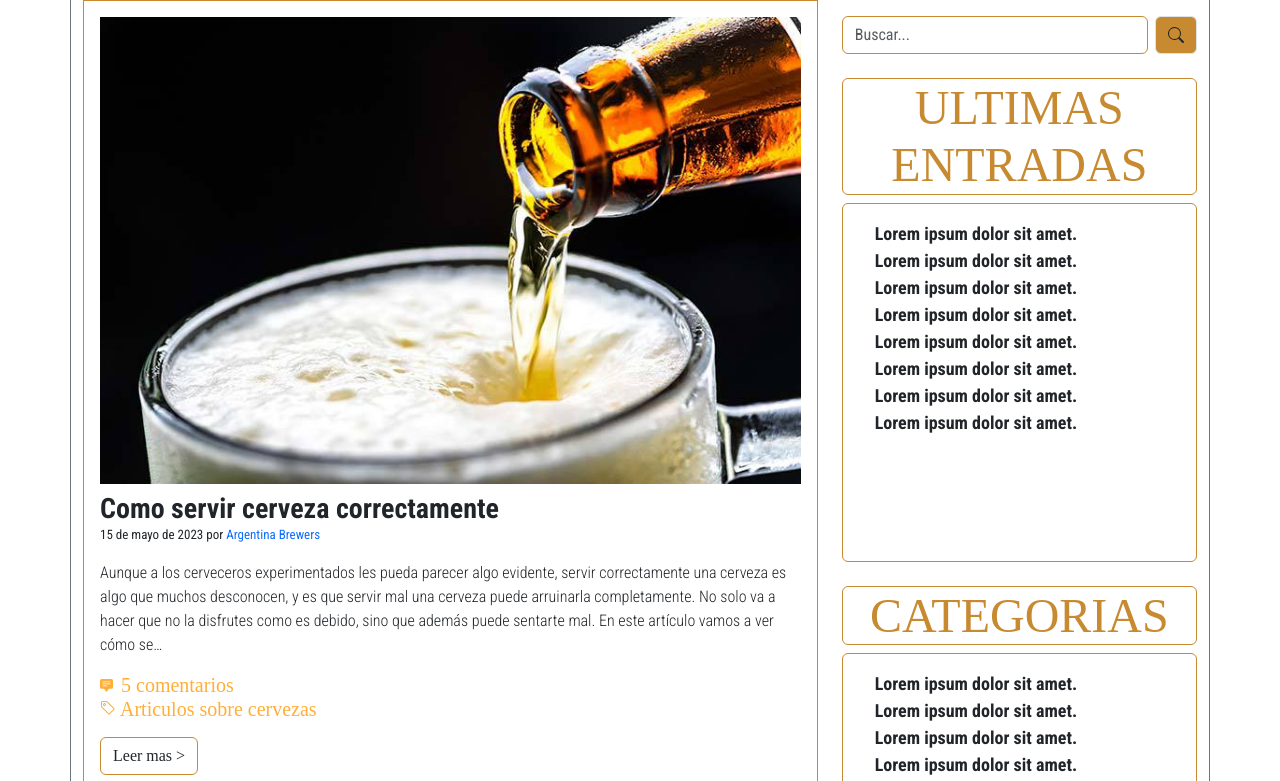
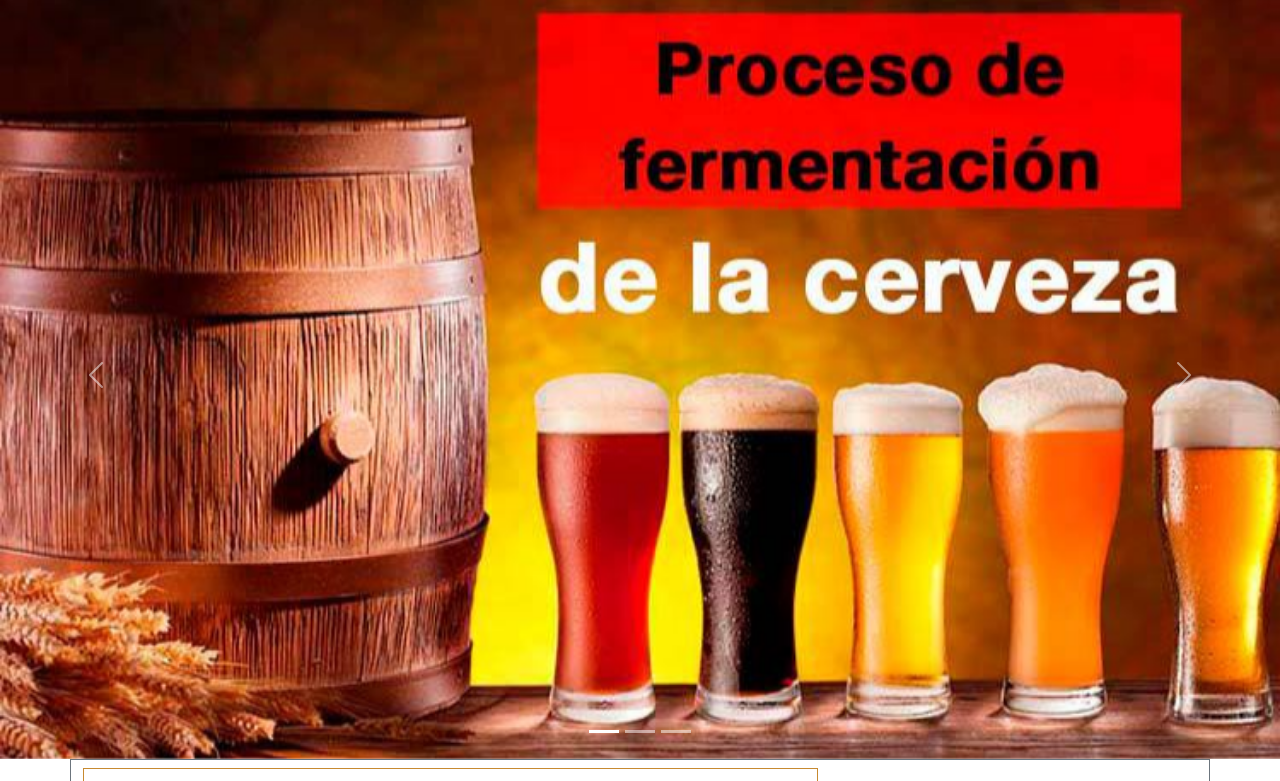
Before and after one commit to SofiDelgado/Brewing, a plain HTML site: page index.html in a window 1280 px wide. Shown: the part 93-874 px from the top of the page. Drawn offline with nearby package versions, Linux system fonts and the light colour scheme; a web font is replaced by a local one.

Commit message:
Se sube slider realizado por pablo

```diff
--- a/index.html
+++ b/index.html
@@ -10,6 +10,8 @@
     <link rel="stylesheet" href="/css/bootstrap.min.css" />
     <link rel="stylesheet" href="/css/style.css" />
     <link rel="shortcut icon" href="/img/brewing-Logo.png" type="image/png">
+<!-- iconos de fontawesome-->
+<script src="https://kit.fontawesome.com/983fa9e31f.js" crossorigin="anonymous"></script>
 
     <title>Brewing</title>
   </head>
@@ -69,6 +71,32 @@
     </header>
     <main>
       <!-- slider -->
+      <div id="carouselExampleIndicators" class="carousel slide">
+        <div class="carousel-indicators">
+          <button type="button" data-bs-target="#carouselExampleIndicators" data-bs-slide-to="0" class="active" aria-current="true" aria-label="Slide 1"></button>
+          <button type="button" data-bs-target="#carouselExampleIndicators" data-bs-slide-to="1" aria-label="Slide 2"></button>
+          <button type="button" data-bs-target="#carouselExampleIndicators" data-bs-slide-to="2" aria-label="Slide 3"></button>
+        </div>
+        <div class="carousel-inner">
+          <div class="carousel-item active">
+            <img src="img/proceso-de-fermentacion-de-la-cerveza.jpg" class="d-block w-100" alt="fot1">
+          </div>
+          <div class="carousel-item">
+            <img src="img/cervecerias-growlers.jpg" class="d-block w-100" alt="fot2">
+          </div>
+          <div class="carousel-item">
+            <img src="img/cervezas-de-trigo.jpg" class="d-block w-100" alt="fot3">
+          </div>
+        </div>
+        <button class="carousel-control-prev" type="button" data-bs-target="#carouselExampleIndicators" data-bs-slide="prev">
+          <span class="carousel-control-prev-icon" aria-hidden="true"></span>
+          <span class="visually-hidden">Previous</span>
+        </button>
+        <button class="carousel-control-next" type="button" data-bs-target="#carouselExampleIndicators" data-bs-slide="next">
+          <span class="carousel-control-next-icon" aria-hidden="true"></span>
+          <span class="visually-hidden">Next</span>
+        </button>
+      </div>
       <!-- articulos -->
       <section class="">
         <div class="container border border-secondary">
```
